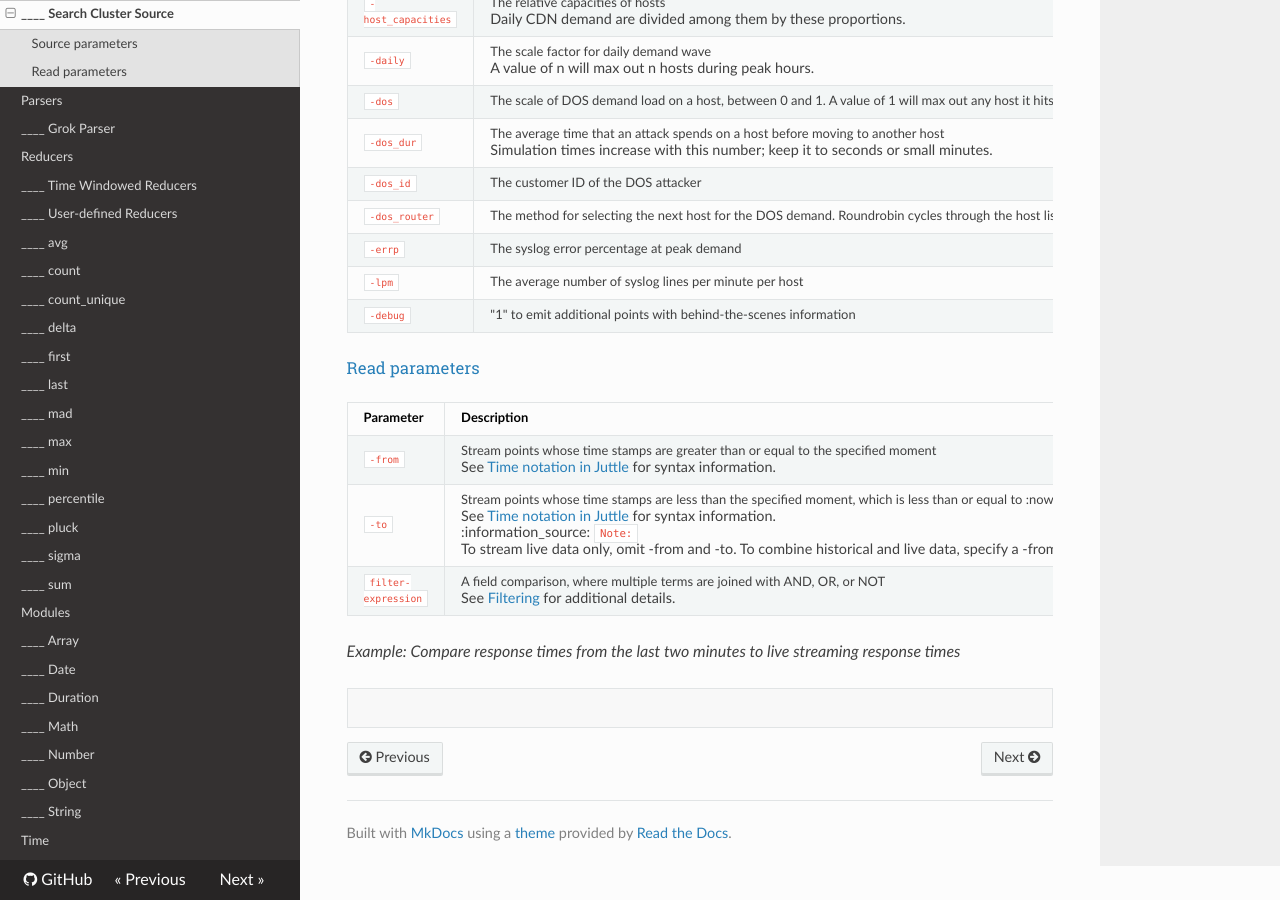
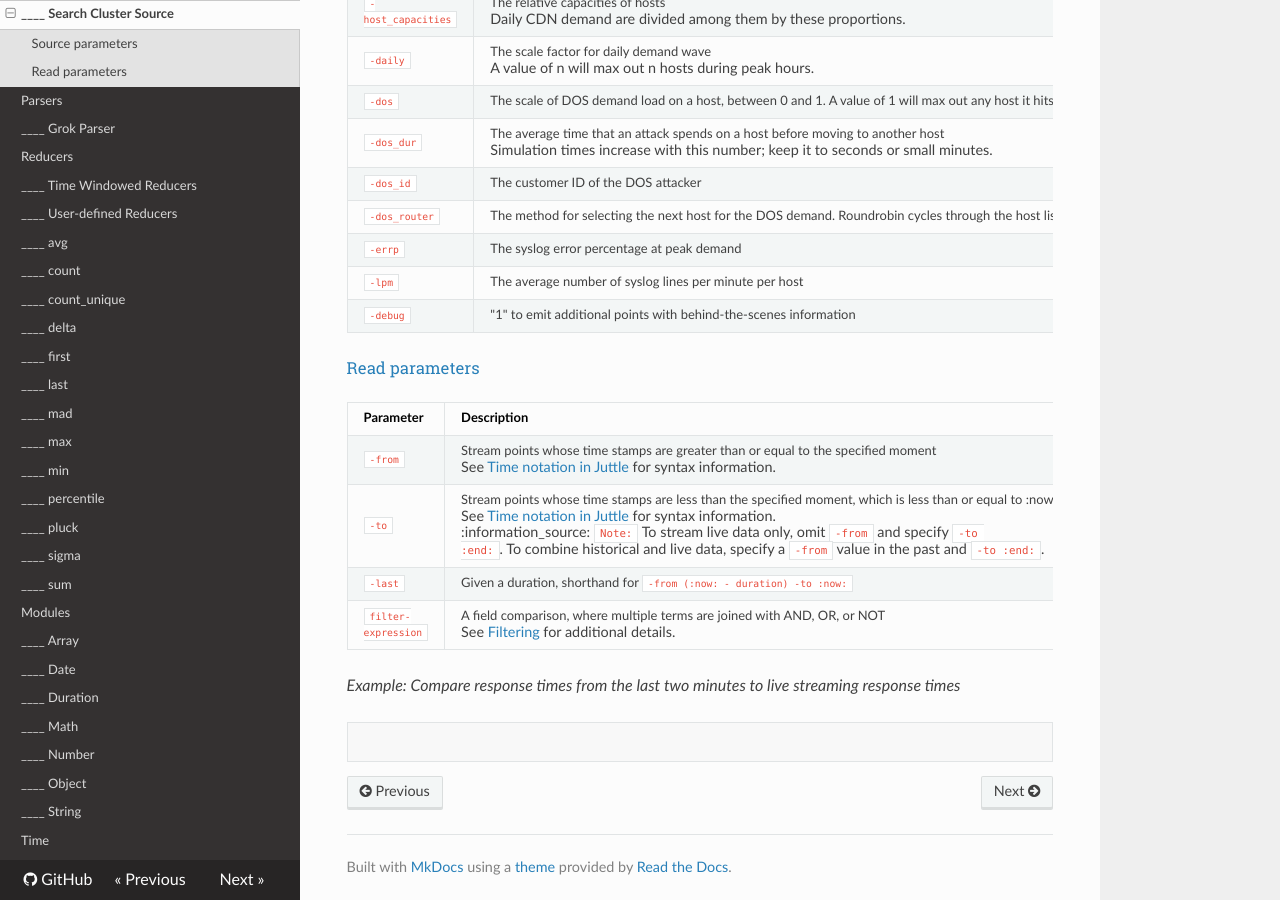
Before and after one commit to juttle/juttle, an MkDocs documentation site: the page built from docs/adapters/stochastic_search_cluster.md, in a window 1280 px wide and 900 px high, scrolled down 696 px. Built offline with MkDocs 1.6.1, drawn with Linux system fonts in a browser that asks for light colours; nearby versions of some CDN libraries; old or Windows-style settings are respelled for this version of MkDocs.

Commit message:
docs: update docs for emit and read stochastic

```diff
--- a/docs/adapters/stochastic_cdn.md
+++ b/docs/adapters/stochastic_cdn.md
@@ -37,8 +37,9 @@
 
 Parameter  |  Description  |  Required?
 ---------- | ------------- | ---------:
-`-from`    | Stream points whose time stamps are greater than or equal to the specified moment <p>See [Time notation in Juttle](../reference/time.md)  for syntax information. </p>  | Required only if -to is present; defaults to :now:
-`-to`  |  Stream points whose time stamps are less than the specified moment, which is less than or equal to :now:  <p>See [Time notation in Juttle](../reference/time.md) for syntax information. </p><p>:information_source: `Note:` To stream live data only, omit -from and -to. To combine historical and live data, specify a -from value in the past and omit -to.|  No; defaults to forever
+`-from`    | Stream points whose time stamps are greater than or equal to the specified moment <p>See [Time notation in Juttle](../reference/time.md)  for syntax information. </p>  | Required only if -to is not present; defaults to :now:
+`-to`  |  Stream points whose time stamps are less than the specified moment, which is less than or equal to :now:  <p>See [Time notation in Juttle](../reference/time.md) for syntax information. </p><p>:information_source: `Note:` To stream live data only, omit `-from` and specify `-to :end:`. To combine historical and live data, specify a `-from` value in the past and `-to :end:`.|  Required if -from is not present; defaults to :now:
+`-last`  |  Given a duration, shorthand for `-from (:now: - duration) -to :now:` |  No
 `filter-expression`  |  A field comparison, where multiple terms are joined with AND, OR, or NOT <p>See [Filtering](../concepts/filtering.md) for additional details.  </p>  |  No
 
 #### Characteristics of a simulated CDN
--- a/docs/adapters/stochastic_search_cluster.md
+++ b/docs/adapters/stochastic_search_cluster.md
@@ -38,8 +38,9 @@
 
 Parameter  |  Description  |  Required?
 ---------- | ------------- | ---------:
-`-from`    | Stream points whose time stamps are greater than or equal to the specified moment <p>See [Time notation in Juttle](../reference/time.md)  for syntax information. </p>  | Required only if -to is present; defaults to :now:
-`-to`  |  Stream points whose time stamps are less than the specified moment, which is less than or equal to :now:  <p>See [Time notation in Juttle](../reference/time.md) for syntax information. </p><p>:information_source: `Note:` To stream live data only, omit -from and -to. To combine historical and live data, specify a -from value in the past and omit -to.|  No; defaults to forever
+`-from`    | Stream points whose time stamps are greater than or equal to the specified moment <p>See [Time notation in Juttle](../reference/time.md)  for syntax information. </p>  | Required only if -to is not present; defaults to :now:
+`-to`  |  Stream points whose time stamps are less than the specified moment, which is less than or equal to :now:  <p>See [Time notation in Juttle](../reference/time.md) for syntax information. </p><p>:information_source: `Note:` To stream live data only, omit `-from` and specify `-to :end:`. To combine historical and live data, specify a `-from` value in the past and `-to :end:`.|  Required if -from is not present; defaults to :now:
+`-last`  |  Given a duration, shorthand for `-from (:now: - duration) -to :now:` |  No
 `filter-expression`  |  A field comparison, where multiple terms are joined with AND, OR, or NOT <p>See [Filtering](../concepts/filtering.md) for additional details.  </p>  |  No
 
 _Example: Compare response times from the last two minutes to live streaming response times_
```
Also changed, not shown: docs/adapters/stochastic_logs.md (+3 -2 lines), docs/sources/emit.md (+1 -0 lines).
